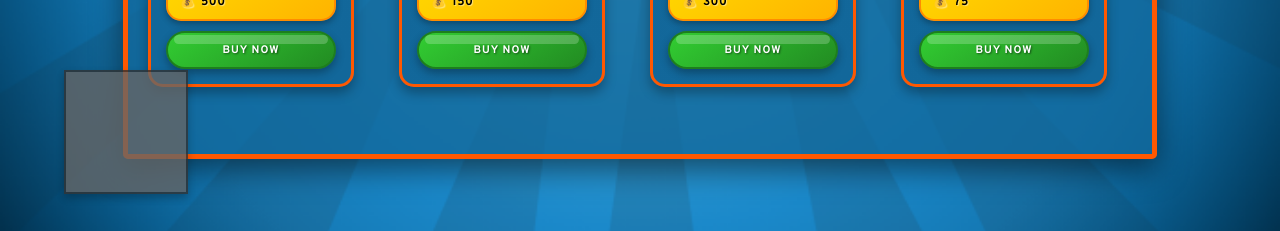
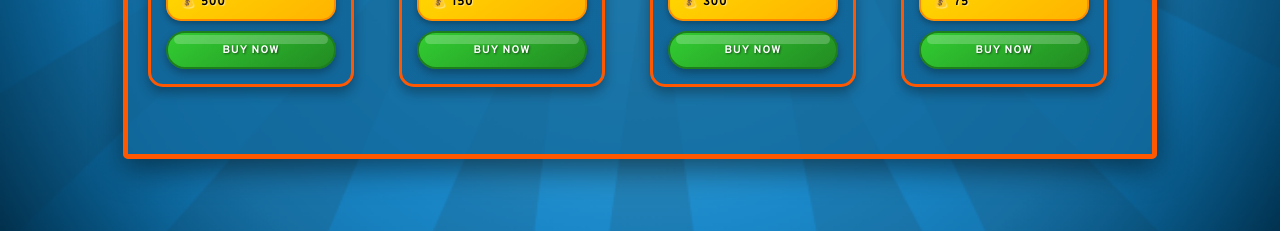
Before and after one commit to AntonioBernalI/redditTCGinventory, a React (Vite) app in the folder inventory/: page / in a window 1280 px wide. Shown: the part 566-797 px from the top of the page. Built offline with nearby package versions, Linux system fonts and the light colour scheme.

Commit message:
Remove blank square component

```diff
--- a/inventory/src/App.jsx
+++ b/inventory/src/App.jsx
@@ -1,6 +1,5 @@
 import { useState } from 'react'
 import MainDiv from './components/MainDiv'
-import SnooCharacter from './components/SnooCharacter'
 import ToastNotification from './components/ToastNotification'
 import FullscreenBackdrop from './components/FullscreenBackdrop'
 import './App.css'
@@ -28,7 +27,6 @@ function App() {
         purchaseItem={purchaseItem}
         inventory={inventory}
       />
-      <SnooCharacter />
       <FullscreenBackdrop />
       {toast && (
         <ToastNotification
```
